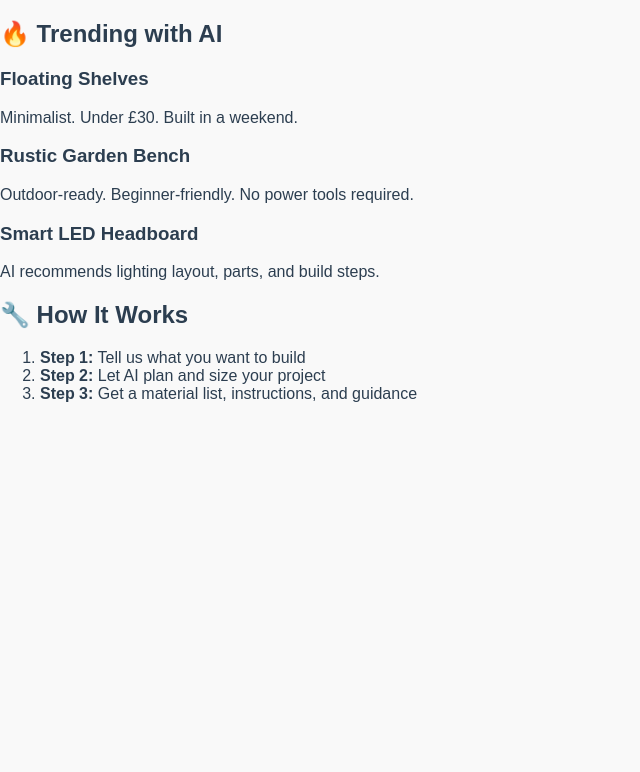
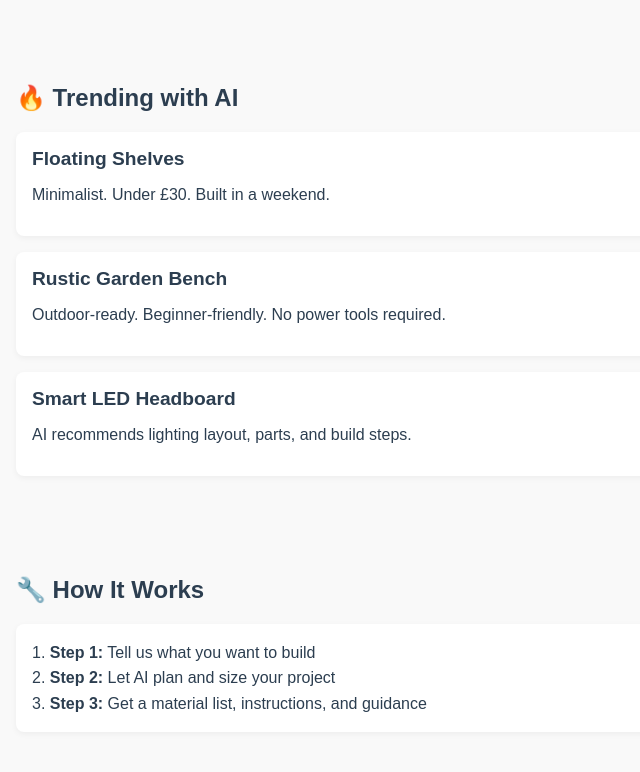
Before and after one commit to KyleHarris65/diywithai-landing, a plain HTML site: page index.html in a window 1280 px wide. Shown: the top 772 px of the page, without its empty margins (0-640 px from the left). Drawn offline with Linux system fonts and the light colour scheme.

Commit message:
Update styles.css

```diff
--- a/styles.css
+++ b/styles.css
@@ -34,3 +34,26 @@ main {
     text-decoration: none;
     font-weight: bold;
 }
+
+section {
+  margin-top: 3rem;
+  padding: 1rem;
+}
+
+.trending .card, .how-it-works ol {
+  background: #fff;
+  border-radius: 8px;
+  padding: 1rem;
+  margin-top: 1rem;
+  box-shadow: 0 2px 6px rgba(0,0,0,0.05);
+}
+
+.trending .card h3 {
+  margin: 0;
+  font-size: 1.2rem;
+}
+
+.how-it-works ol {
+  list-style-position: inside;
+  line-height: 1.6;
+}
```
